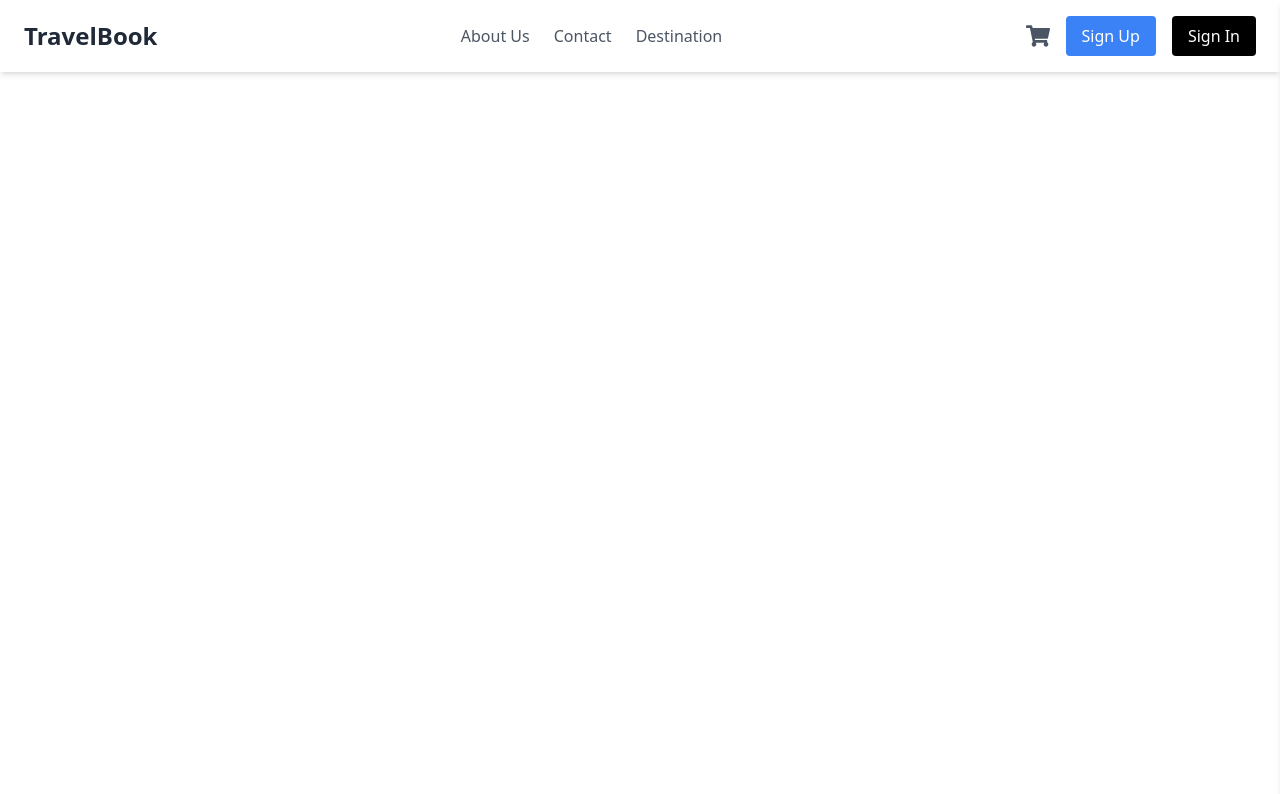
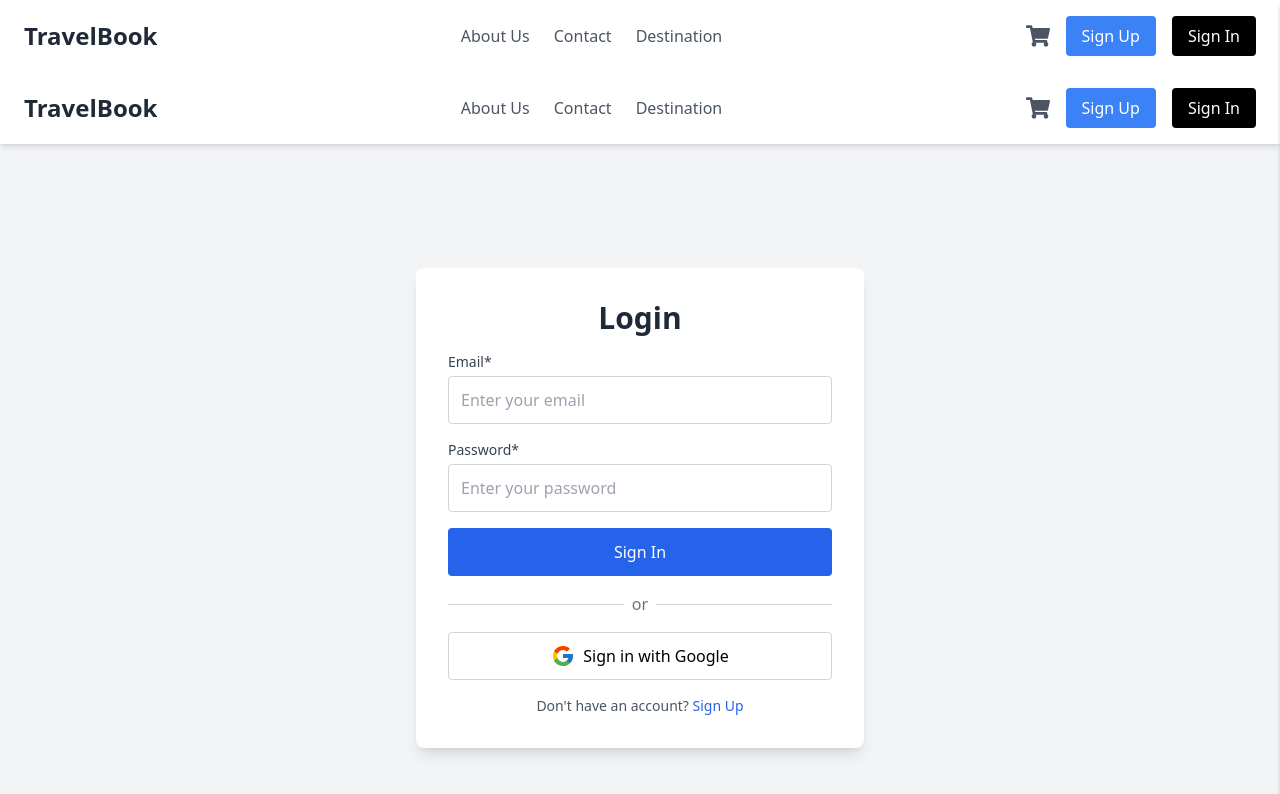
Before and after one commit to ilhardika/travel-web-app, a React (Vite) app: page / in a window 1280 px wide. Shown: the top 794 px of the page. Built offline with nearby package versions, Linux system fonts and the light colour scheme.

Commit message:
create login page

```diff
--- a/package.json
+++ b/package.json
@@ -12,7 +12,8 @@
   "dependencies": {
     "react": "^18.3.1",
     "react-dom": "^18.3.1",
-    "react-icons": "^5.4.0"
+    "react-icons": "^5.4.0",
+    "react-router-dom": "^7.1.3"
   },
   "devDependencies": {
     "@eslint/js": "^9.15.0",
--- a/src/App.jsx
+++ b/src/App.jsx
@@ -1,9 +1,11 @@
 import LandingPage from "./pages/LandingPage";
+import Login from "./pages/Login";
 
 function App() {
   return (
     <div>
       <LandingPage />
+      <Login />
     </div>
   );
 }
--- a/src/pages/Login/index.jsx
+++ b/src/pages/Login/index.jsx
@@ -0,0 +1,62 @@
+import React from "react";
+import Navbar from "../../components/Navbar";
+import { FcGoogle } from "react-icons/fc";
+
+export default function Login() {
+  return (
+    <div className="bg-gray-100 min-h-screen flex flex-col">
+      <Navbar />
+      <div className="flex flex-col justify-center items-center flex-grow p-6">
+        <div className="bg-white rounded-lg shadow-lg p-8 w-full max-w-md">
+          <h1 className="text-3xl font-bold text-center text-gray-800 mb-4">
+            Login
+          </h1>
+          <form className="flex flex-col space-y-4">
+            <div>
+              <label className="block text-sm font-medium text-gray-700 mb-1">
+                Email*
+              </label>
+              <input
+                type="email"
+                required
+                className="w-full h-12 px-3 border border-gray-300 rounded focus:outline-none focus:ring-2 focus:ring-blue-500"
+                placeholder="Enter your email"
+              />
+            </div>
+            <div>
+              <label className="block text-sm font-medium text-gray-700 mb-1">
+                Password*
+              </label>
+              <input
+                type="password"
+                required
+                className="w-full h-12 px-3 border border-gray-300 rounded focus:outline-none focus:ring-2 focus:ring-blue-500"
+                placeholder="Enter your password"
+              />
+            </div>
+            <button className="w-full h-12 bg-blue-600 text-white rounded hover:bg-blue-700 transition duration-200">
+              Sign In
+            </button>
+            <div className="flex items-center justify-between">
+              <hr className="flex-grow border-gray-300" />
+              <span className="mx-2 text-gray-500">or</span>
+              <hr className="flex-grow border-gray-300" />
+            </div>
+            <button className="flex items-center justify-center w-full h-12 border border-gray-300 rounded hover:bg-gray-100 transition duration-200">
+              <FcGoogle className="mr-2 text-2xl" />
+              Sign in with Google
+            </button>
+          </form>
+          <div className="mt-4 text-center">
+            <p className="text-sm text-gray-600">
+              Don't have an account?{" "}
+              <a href="#" className="text-blue-600 hover:underline">
+                Sign Up
+              </a>
+            </p>
+          </div>
+        </div>
+      </div>
+    </div>
+  );
+}
```
Also changed, not shown: 1 other file (tests, documents, lock files or other folders).
